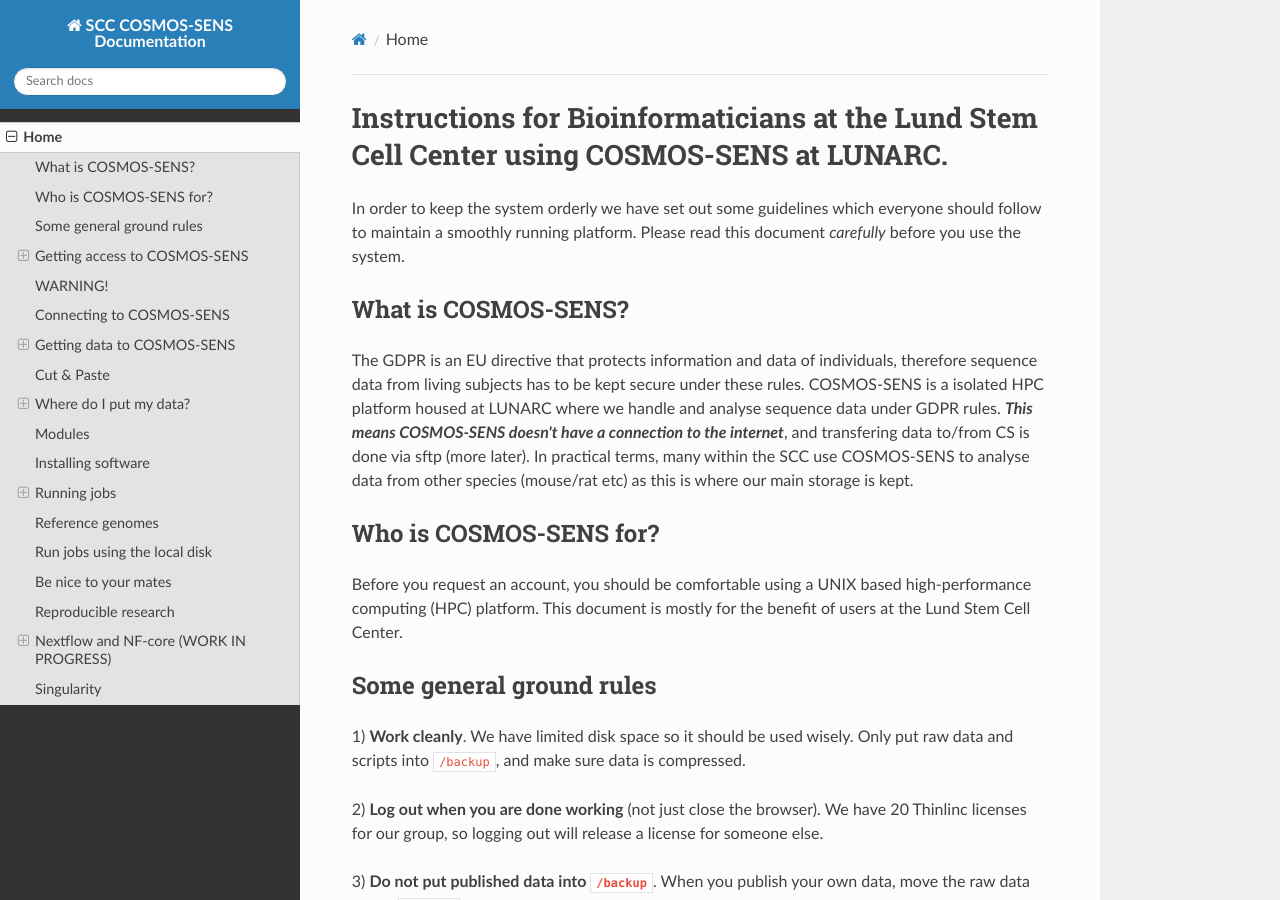
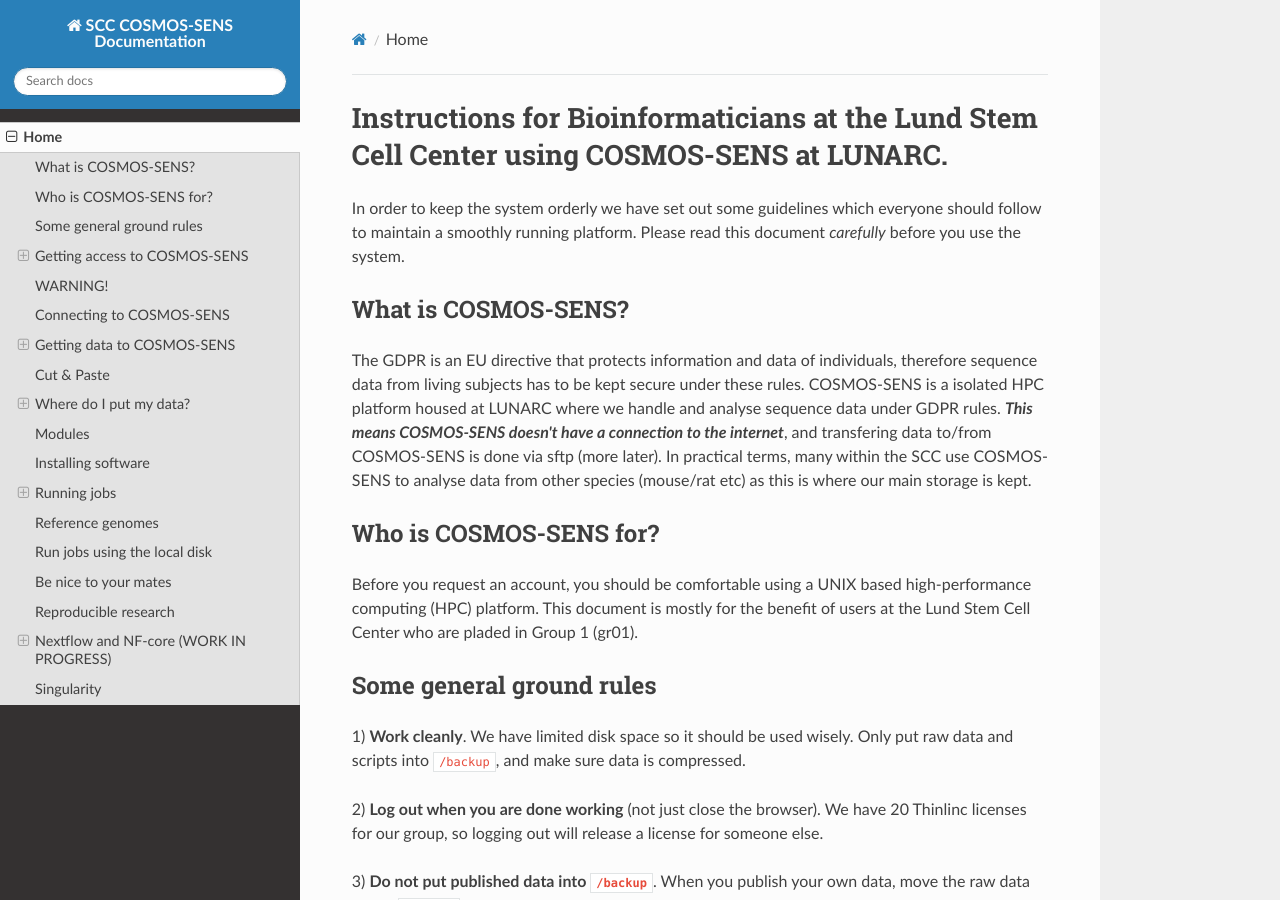
Before and after one commit to sccbioinformatics/SCC_CSENS_docs, an MkDocs documentation site: the page built from docs/index.md, in a window 1280 px wide and 900 px high. Built offline with MkDocs 1.6.1, drawn with Linux system fonts in a browser that asks for light colours; nearby versions of some CDN libraries.

Commit message:
permissions update

```diff
--- a/docs/index.md
+++ b/docs/index.md
@@ -6,11 +6,11 @@
 
 ## What is COSMOS-SENS?
 
-The GDPR is an EU directive that protects information and data of individuals, therefore sequence data from living subjects has to be kept secure under these rules. COSMOS-SENS is a isolated HPC platform housed at LUNARC where we handle and analyse sequence data under GDPR rules. ***This means COSMOS-SENS doesn't have a connection to the internet***, and transfering data to/from CS is done via sftp (more later). In practical terms, many within the SCC use COSMOS-SENS to analyse data from other species (mouse/rat etc) as this is where our main storage is kept.
+The GDPR is an EU directive that protects information and data of individuals, therefore sequence data from living subjects has to be kept secure under these rules. COSMOS-SENS is a isolated HPC platform housed at LUNARC where we handle and analyse sequence data under GDPR rules. ***This means COSMOS-SENS doesn't have a connection to the internet***, and transfering data to/from COSMOS-SENS is done via sftp (more later). In practical terms, many within the SCC use COSMOS-SENS to analyse data from other species (mouse/rat etc) as this is where our main storage is kept.
 
 ## Who is COSMOS-SENS for?
 
-Before you request an account, you should be comfortable using a UNIX based high-performance computing (HPC) platform. This document is mostly for the benefit of users at the Lund Stem Cell Center.
+Before you request an account, you should be comfortable using a UNIX based high-performance computing (HPC) platform. This document is mostly for the benefit of users at the Lund Stem Cell Center who are pladed in Group 1 (gr01).
 
 ## Some general ground rules
 
```
